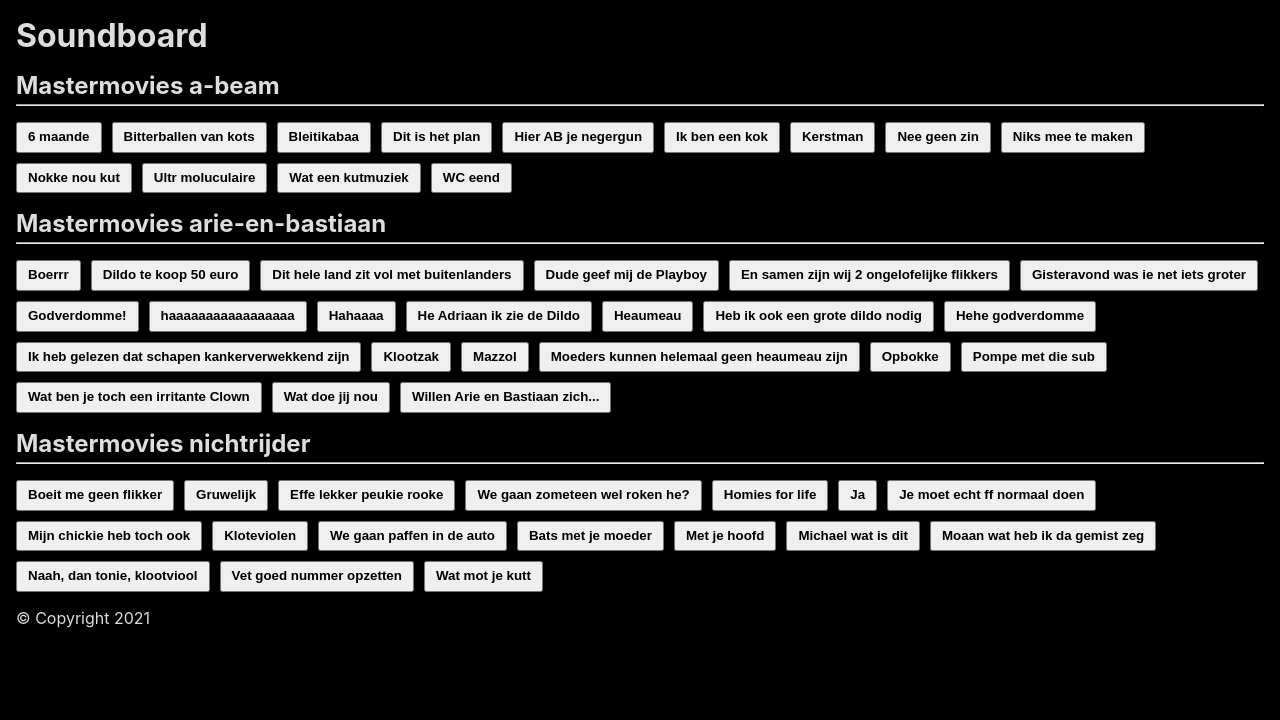
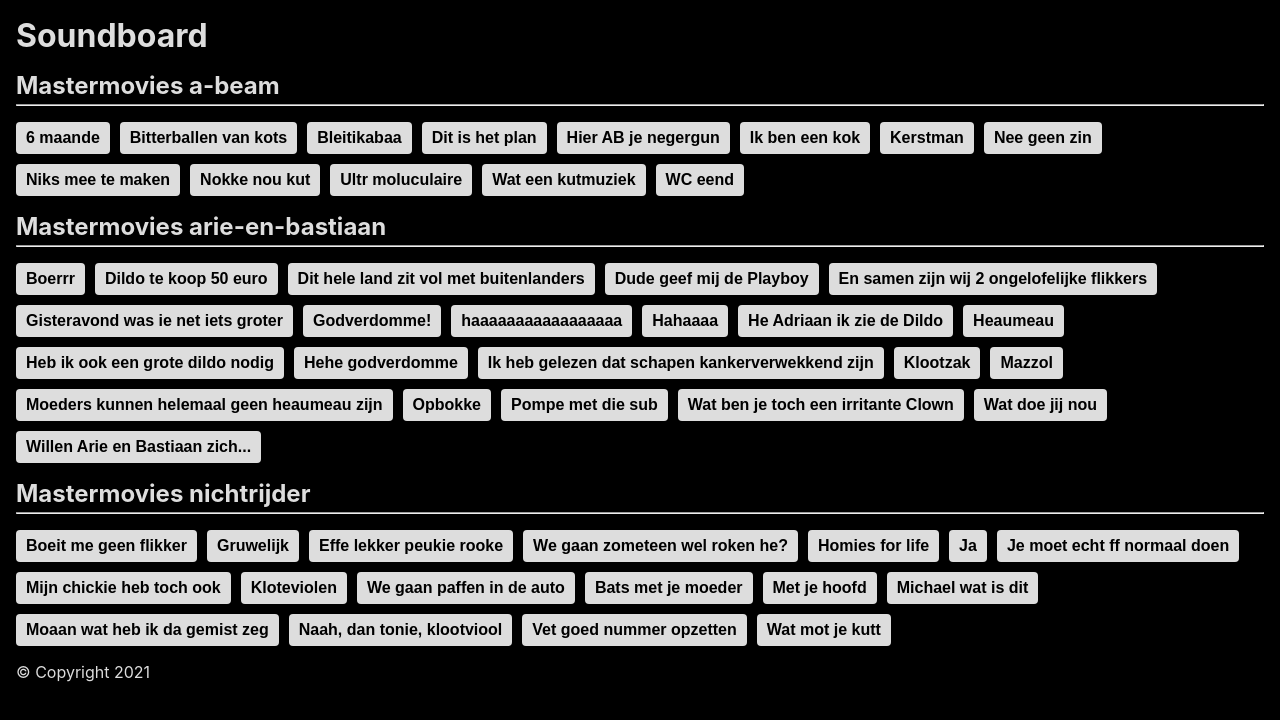
Before and after one commit to cstegeman/react-poc, a React (Create React App) app: page / in a window 1280 px wide. Shown: the top 720 px of the page. Built offline with nearby package versions, Linux system fonts and the light colour scheme.

Commit message:
Tweak button styling

```diff
--- a/package.json
+++ b/package.json
@@ -13,8 +13,7 @@
     "react-dom": "^17.0.2",
     "react-router-dom": "^5.3.0",
     "react-scripts": "4.0.3",
-    "source-map-explorer": "^2.5.2",
-    "web-vitals": "^1.1.2"
+    "source-map-explorer": "^2.5.2"
   },
   "scripts": {
     "analyze": "source-map-explorer 'build/static/js/*.js'",
--- a/public/index.html
+++ b/public/index.html
@@ -2,42 +2,23 @@
 <html lang="en">
   <head>
     <meta charset="utf-8" />
-    <link rel="icon" href="%PUBLIC_URL%/favicon.ico" />
+<!--    <link rel="icon" href="%PUBLIC_URL%/favicon.ico" />-->
     <meta name="viewport" content="width=device-width, initial-scale=1" />
-    <meta name="theme-color" content="#000000" />
+    <meta name="theme-color" content="#dddddd" />
     <meta
       name="description"
-      content="Web site created using create-react-app"
+      content="A good old soundboard page"
     />
-    <link rel="apple-touch-icon" href="%PUBLIC_URL%/logo192.png" />
+<!--    <link rel="apple-touch-icon" href="%PUBLIC_URL%/logo192.png" />-->
     <!--
       manifest.json provides metadata used when your web app is installed on a
       user's mobile device or desktop. See https://developers.google.com/web/fundamentals/web-app-manifest/
     -->
     <link rel="manifest" href="%PUBLIC_URL%/manifest.json" />
-    <!--
-      Notice the use of %PUBLIC_URL% in the tags above.
-      It will be replaced with the URL of the `public` folder during the build.
-      Only files inside the `public` folder can be referenced from the HTML.
-
-      Unlike "/favicon.ico" or "favicon.ico", "%PUBLIC_URL%/favicon.ico" will
-      work correctly both with client-side routing and a non-root public URL.
-      Learn how to configure a non-root public URL by running `npm run build`.
-    -->
-    <title>React App</title>
+    <title>Soundboard</title>
   </head>
   <body>
     <noscript>You need to enable JavaScript to run this app.</noscript>
     <div id="root"></div>
-    <!--
-      This HTML file is a template.
-      If you open it directly in the browser, you will see an empty page.
-
-      You can add webfonts, meta tags, or analytics to this file.
-      The build step will place the bundled scripts into the <body> tag.
-
-      To begin the development, run `npm start` or `yarn start`.
-      To create a production bundle, use `npm run build` or `yarn build`.
-    -->
   </body>
 </html>
--- a/src/components/Board.css
+++ b/src/components/Board.css
@@ -17,4 +17,9 @@ button {
     padding: 0 10px;
     cursor: pointer;
     font-weight: bold;
+    font-size: 16px;
+    border: 0;
+    border-radius: 0.25rem;
+    background-color: #ddd;
+    color: #000000;
 }
--- a/src/index.css
+++ b/src/index.css
@@ -5,6 +5,10 @@
 * {
   margin: 0;
   padding: 0;
+}
+
+html {
+  font-size: 16px;
 }
 
 body {
```
Also changed, not shown: src/reportWebVitals.js (deleted, +0 -13 lines), public/manifest.json, src/logo.svg (deleted), 1 other file (tests, documents, lock files or other folders).
